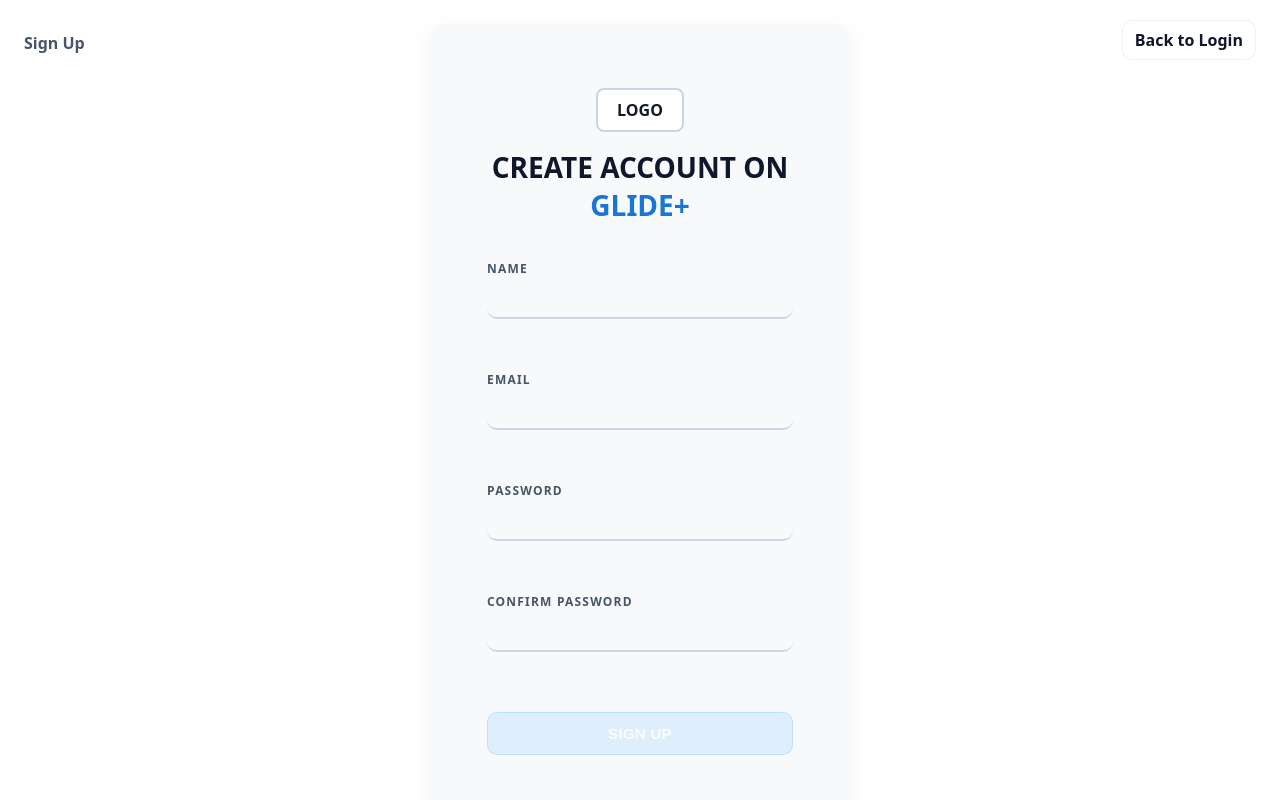
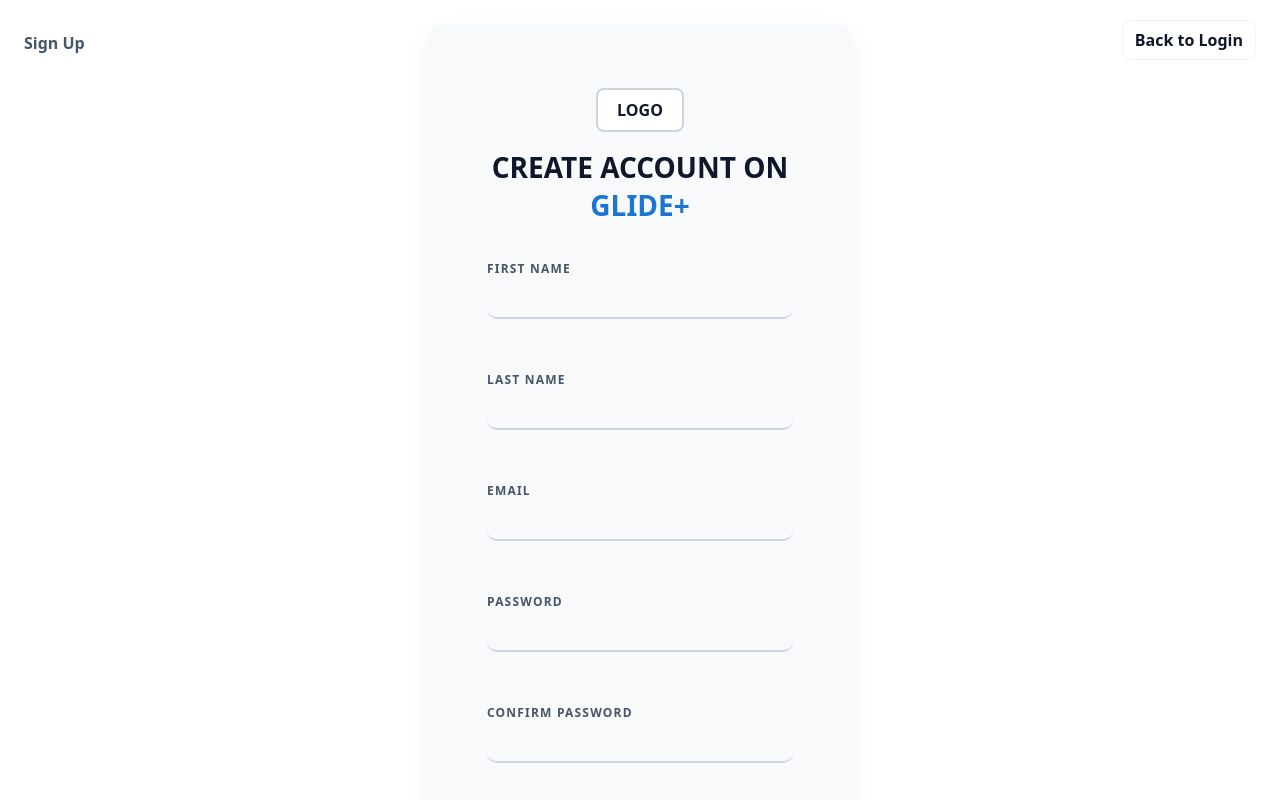
Before and after one commit to hannaberhanne/glide-capstone, a React (Vite) app in the folder frontend/: page /signup in a window 1280 px wide. Built offline with nearby package versions, Linux system fonts and the light colour scheme; no server answers.

Commit message:
first name last name split

```diff
--- a/frontend/src/pages/SignupPage.jsx
+++ b/frontend/src/pages/SignupPage.jsx
@@ -108,12 +108,23 @@ export default function SignupPage() {
 
         <form className="login-form" onSubmit={handleSignup}>
           <label className="field">
-            <span className="field-label">NAME</span>
+            <span className="field-label">FIRST NAME</span>
             <input
               className="field-input"
               type="text"
               value={firstName}
               onChange={(e) => setFirstName(e.target.value)}
+            />
+            <span className="underline" />
+          </label>
+
+          <label className="field">
+            <span className="field-label">LAST NAME</span>
+            <input
+                className="field-input"
+                type="text"
+                value={lastName}
+                onChange={(e) => setLastName(e.target.value)}
             />
             <span className="underline" />
           </label>
```
